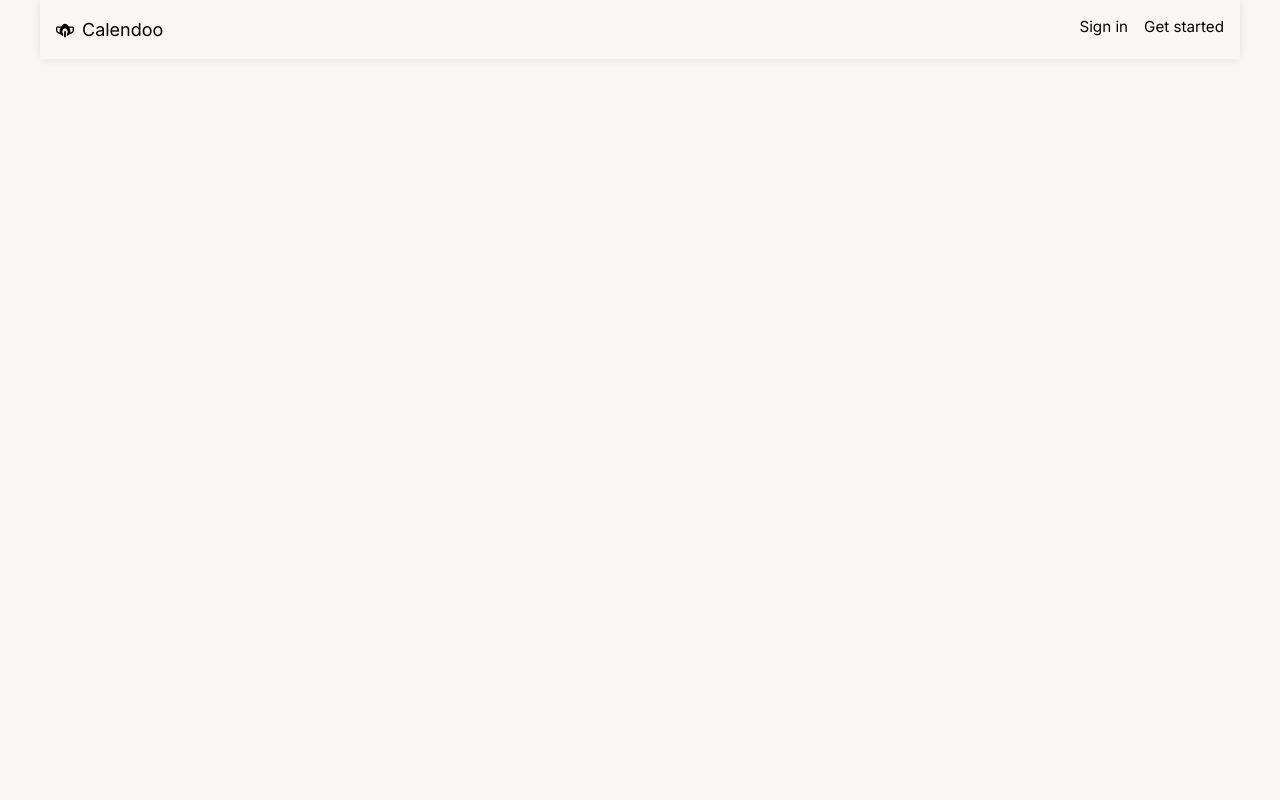
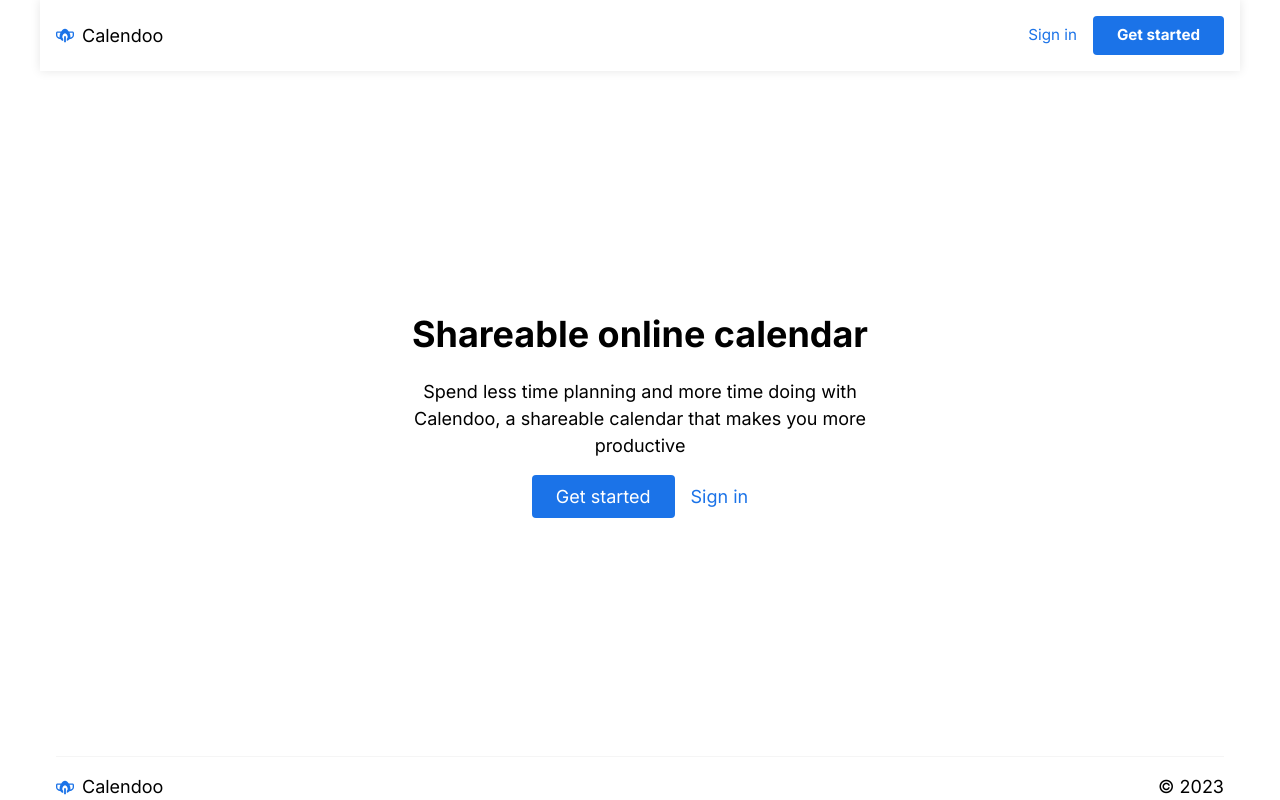
Before and after one commit to thechinedu/calendoo, a Next.js app in the folder apps/web/: page / in a window 1280 px wide. Built offline with nearby package versions, Linux system fonts and the light colour scheme; no server answers.

Commit message:
Setup basic landing page [status: complete] (#46)

```diff
--- a/apps/web/components/Container/Container.module.css
+++ b/apps/web/components/Container/Container.module.css
@@ -1,4 +1,8 @@
 .container {
+  display: flex;
+  flex-direction: column;
+  height: 100%;
   margin: 0 auto;
   max-width: 1200px;
+  padding-inline: var(--spacer-2);
 }
--- /dev/null
+++ b/apps/web/components/Footer/Footer.module.css
@@ -0,0 +1,17 @@
+.footer {
+  border-top: 1px solid var(--gray);
+  display: flex;
+  margin-top: auto;
+  padding-block-start: var(--spacer-2);
+}
+
+.logoContainer {
+  align-items: center;
+  color: inherit;
+  display: flex;
+  margin-inline-end: auto;
+}
+
+.logoContainer img {
+  margin-inline-end: var(--spacer-1);
+}
--- /dev/null
+++ b/apps/web/components/Footer/Footer.tsx
@@ -0,0 +1,17 @@
+import styles from "./Footer.module.css";
+
+import Image from "next/image";
+import Link from "next/link";
+
+export const Footer = () => {
+  return (
+    <footer className={styles.footer}>
+      <Link href="/" className={styles.logoContainer}>
+        <Image src="/logo.svg" alt="Calendoo" width={18} height={18} />
+        Calendoo
+      </Link>
+
+      <p>&copy; {new Date().getFullYear()}</p>
+    </footer>
+  );
+};
--- /dev/null
+++ b/apps/web/components/Footer/index.tsx
@@ -0,0 +1 @@
+export { Footer } from "./Footer";
--- a/apps/web/components/Header/Header.module.css
+++ b/apps/web/components/Header/Header.module.css
@@ -1,9 +1,11 @@
 .header {
   box-shadow: 0 0 10px 0 rgba(0, 0, 0, 0.1);
   padding: var(--spacer-2);
+  margin-inline: calc(-1 * var(--spacer-2));
 }
 
 .navbar {
+  align-items: center;
   display: flex;
 }
 
@@ -14,6 +16,7 @@
 
 .logoContainer {
   align-items: center;
+  color: inherit;
   display: flex;
   margin-inline-end: auto;
 }
@@ -21,3 +24,11 @@
 .logoContainer img {
   margin-inline-end: var(--spacer-1);
 }
+
+.cta {
+  background-color: var(--primary);
+  border-radius: 4px;
+  color: var(--white);
+  font-weight: 700;
+  padding: var(--spacer-1) var(--spacer-3);
+}
--- a/apps/web/components/Header/Header.tsx
+++ b/apps/web/components/Header/Header.tsx
@@ -13,7 +13,9 @@ export const Header = () => {
         </Link>
 
         <Link href="#">Sign in</Link>
-        <Link href="#">Get started</Link>
+        <Link href="#" className={styles.cta}>
+          Get started
+        </Link>
       </nav>
     </header>
   );
--- /dev/null
+++ b/apps/web/components/Home/Home.module.css
@@ -0,0 +1,31 @@
+.main {
+  margin-block-start: auto;
+}
+
+.intro {
+  text-align: center;
+}
+
+.intro h2 {
+  font-size: var(--large);
+}
+
+.intro p {
+  margin: var(--spacer-2) auto 0;
+  max-width: 500px;
+}
+
+.ctas {
+  align-items: center;
+  display: flex;
+  gap: var(--spacer-2);
+  justify-content: center;
+  margin-block-start: var(--spacer-2);
+}
+
+.ctas a:first-of-type {
+  background-color: var(--primary);
+  border-radius: 4px;
+  color: var(--white);
+  padding: var(--spacer-1) var(--spacer-3);
+}
--- a/apps/web/components/Home/Home.tsx
+++ b/apps/web/components/Home/Home.tsx
@@ -1,5 +1,9 @@
+import styles from "./Home.module.css";
+
+import { Footer } from "@/components/Footer";
 import { Header } from "@/components/Header";
 import Head from "next/head";
+import Link from "next/link";
 
 export const Home = () => {
   return (
@@ -11,9 +15,25 @@ export const Home = () => {
         <link rel="icon" href="/favicon.ico" />
       </Head>
 
-      <main>
-        <Header />
+      <Header />
+
+      <main className={styles.main}>
+        <section className={styles.intro}>
+          <h2>Shareable online calendar</h2>
+
+          <p>
+            Spend less time planning and more time doing with Calendoo, a
+            shareable calendar that makes you more productive
+          </p>
+
+          <div className={styles.ctas}>
+            <Link href="#">Get started</Link>
+            <Link href="#">Sign in</Link>
+          </div>
+        </section>
       </main>
+
+      <Footer />
     </>
   );
 };
--- a/apps/web/styles/globals.css
+++ b/apps/web/styles/globals.css
@@ -18,14 +18,8 @@
 
   --black: #262626;
   --white: #ffffff;
-  --powder: #f9f8f4;
-  --yale-blue: #094d92;
-  --atomic-tangerine: #ff934f;
-  --vivid-burgundy: #a61c3c;
-  --dartmouth-green: #306b34;
-  --gray: #464f51;
-  --subtle-gray: #e9e7e7;
-  --beige: #f5f5dc;
+  --gray: #f5f5f5;
+  --primary: #1b73e8;
 
   /* Spacing */
 
@@ -71,7 +65,7 @@ body {
 }
 
 a {
-  color: inherit;
+  color: var(--primary);
   text-decoration: none;
 }
 
```
Also changed, not shown: apps/web/public/logo.svg.
